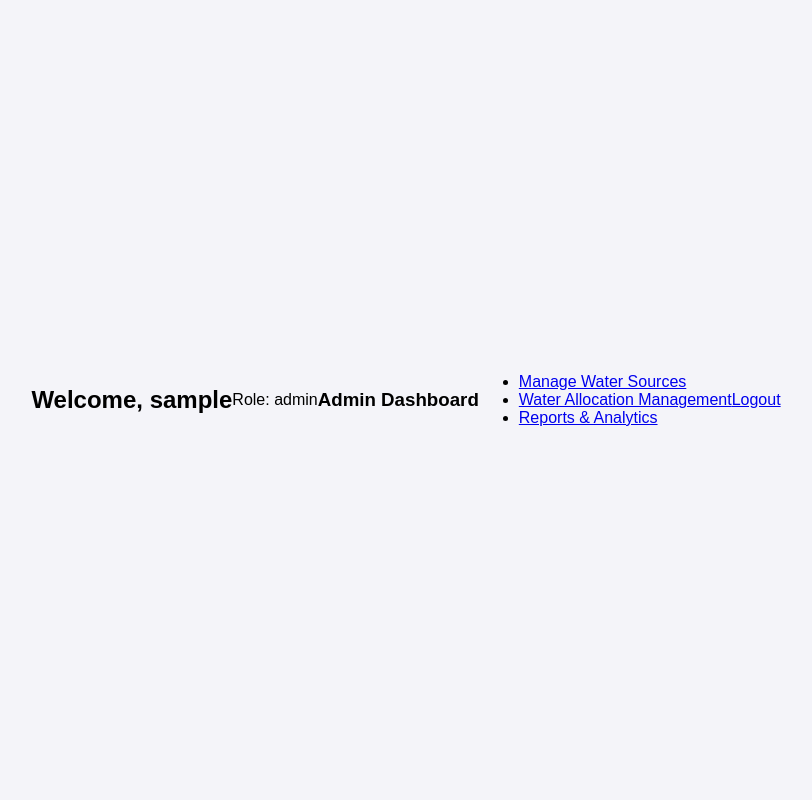
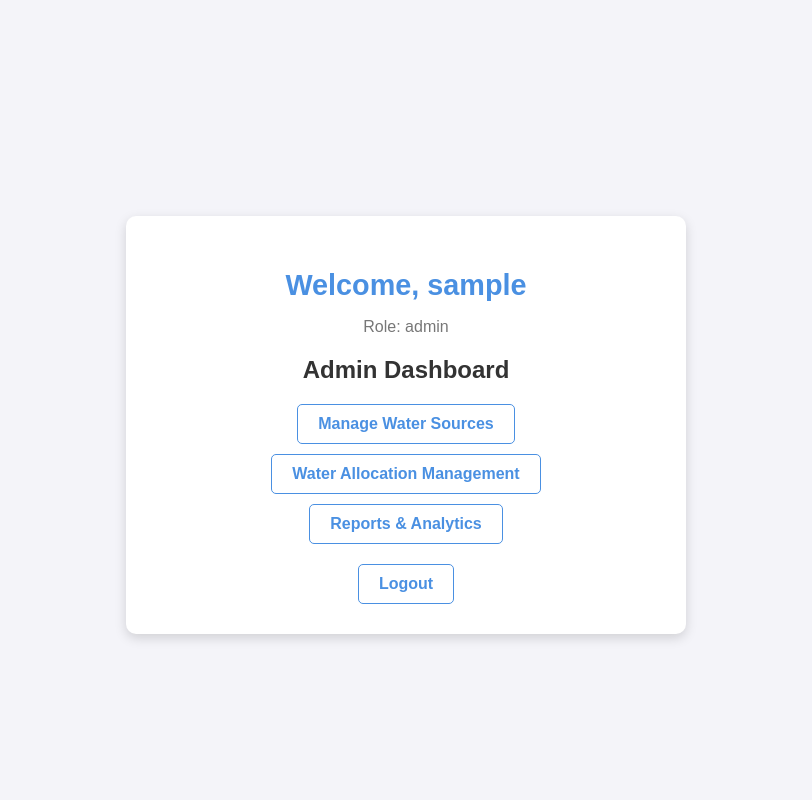
Before and after one commit to hermanumrao/water_suply_management, a Flask app: page /dashboard in a window 1280 px wide. Shown: the whole page, without its empty margins (234-1046 px from the left). Run offline with Flask 3, Linux system fonts and the light colour scheme; the visitor is signed in with stand-in values (Sample User, id 1).

Commit message:
fixed style sheet

```diff
--- a/static/style.css
+++ b/static/style.css
@@ -37,3 +37,166 @@ button {
     border-radius: 3px;
     cursor: pointer;
 }
+
+/* Base styles */
+body {
+    font-family: Arial, sans-serif;
+    background-color: #f4f4f9;
+    color: #333;
+    margin: 0;
+    padding: 0;
+    display: flex;
+    flex-direction: column;
+    align-items: center;
+}
+
+/* Container styles */
+.container {
+    width: 100%;
+    max-width: 800px;
+    padding: 20px;
+    box-shadow: 0px 4px 8px rgba(0, 0, 0, 0.1);
+    background-color: #fff;
+    border-radius: 8px;
+    margin-top: 50px;
+    text-align: center;
+}
+
+/* Title styles */
+h2 {
+    font-size: 2em;
+    margin-bottom: 10px;
+    color: #4a90e2;
+}
+
+h3 {
+    font-size: 1.5em;
+    margin: 20px 0 10px;
+    color: #333;
+}
+
+/* Navigation list styles */
+ul {
+    list-style: none;
+    padding: 0;
+    margin: 20px 0;
+}
+
+li {
+    margin: 10px 0;
+}
+
+a {
+    color: #4a90e2;
+    text-decoration: none;
+    font-weight: bold;
+    padding: 10px 20px;
+    border: 1px solid #4a90e2;
+    border-radius: 4px;
+    transition: background-color 0.3s ease;
+}
+
+a:hover {
+    background-color: #4a90e2;
+    color: #fff;
+}
+
+/* Logout button */
+.logout-btn {
+    margin-top: 20px;
+    color: #e94e77;
+    border: 1px solid #e94e77;
+}
+
+.logout-btn:hover {
+    background-color: #e94e77;
+    color: #fff;
+}
+
+/* Base styles */
+body {
+    font-family: Arial, sans-serif;
+    background-color: #f4f4f9;
+    color: #333;
+    display: flex;
+    justify-content: center;
+    align-items: center;
+    height: 100vh;
+    margin: 0;
+}
+
+/* Container styles */
+.container {
+    width: 100%;
+    max-width: 500px;
+    padding: 30px;
+    box-shadow: 0px 4px 12px rgba(0, 0, 0, 0.15);
+    background-color: #ffffff;
+    border-radius: 10px;
+    text-align: center;
+    animation: fadeIn 0.5s ease-in-out;
+}
+
+/* Title and role styles */
+h2 {
+    font-size: 1.8em;
+    color: #4a90e2;
+    margin-bottom: 10px;
+}
+
+p {
+    font-size: 1em;
+    color: #777;
+    margin-bottom: 20px;
+}
+
+h3 {
+    font-size: 1.5em;
+    margin: 15px 0;
+    color: #333;
+}
+
+/* Navigation list styles */
+ul {
+    list-style: none;
+    padding: 0;
+    margin: 20px 0;
+}
+
+li {
+    margin: 10px 0;
+}
+
+a {
+    display: inline-block;
+    color: #4a90e2;
+    text-decoration: none;
+    font-weight: 600;
+    padding: 10px 20px;
+    border: 1px solid #4a90e2;
+    border-radius: 5px;
+    transition: all 0.3s ease;
+}
+
+a:hover {
+    background-color: #4a90e2;
+    color: #fff;
+}
+
+/* Logout button */
+.logout-btn {
+    margin-top: 20px;
+    color: #e94e77;
+    border: 1px solid #e94e77;
+}
+
+.logout-btn:hover {
+    background-color: #e94e77;
+    color: #fff;
+}
+
+/* Animation */
+@keyframes fadeIn {
+    from { opacity: 0; transform: translateY(-10px); }
+    to { opacity: 1; transform: translateY(0); }
+}
--- a/templates/dashboard.html
+++ b/templates/dashboard.html
@@ -6,6 +6,7 @@
     <link rel="stylesheet" href="{{ url_for('static', filename='style.css') }}?v=1.0">
 </head>
 <body>
+    <div class="container">
     <h2>Welcome, {{ session['username'] }}</h2>
     <p>Role: {{ role }}</p>
 
@@ -32,5 +33,6 @@
     {% endif %}
 
     <a href="{{ url_for('logout') }}">Logout</a>
+    </div>
 </body>
 </html>
```
